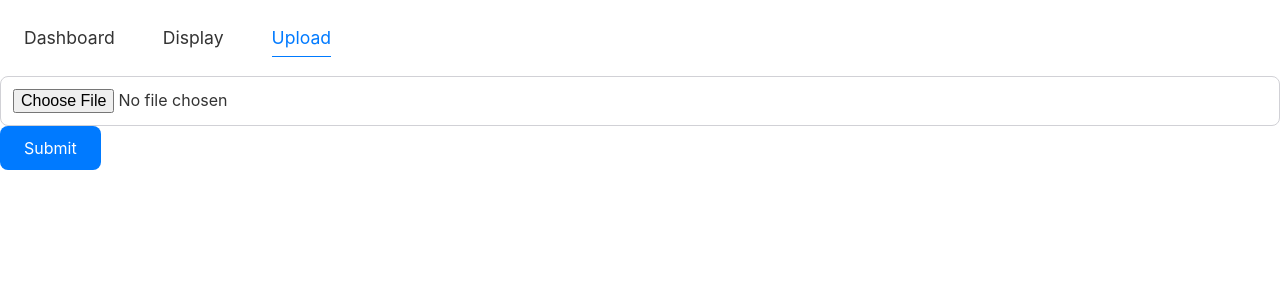
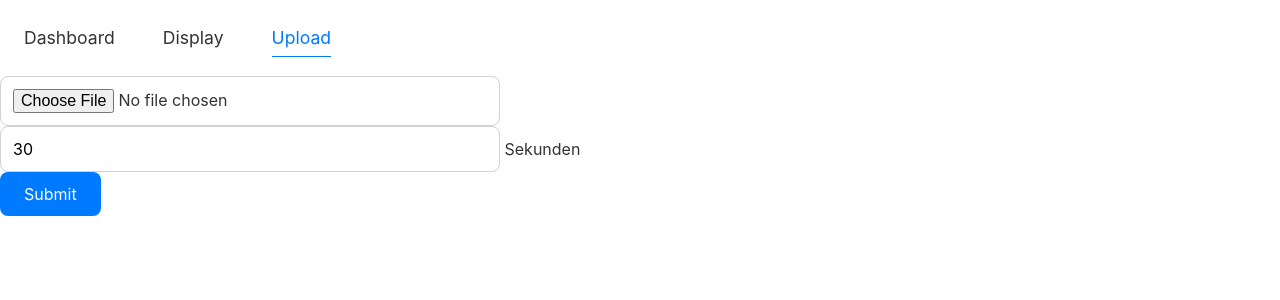
Before and after one commit to SCHschmidle/magicMirror, a Vue app in the folder frontend/magicmirror/: page /upload in a window 1280 px wide. Shown: the top 300 px of the page. Built offline with nearby package versions, Linux system fonts and the light colour scheme.

Commit message:
feat: add duration field to file upload and update active status handling

```diff
--- a/frontend/magicmirror/src/assets/main.css
+++ b/frontend/magicmirror/src/assets/main.css
@@ -42,7 +42,7 @@ input, textarea {
   border-radius: 8px;
   padding: 0.75rem;
   font-size: 1rem;
-  width: 100%;
+  width: 500px;
 }
 
 input:focus, textarea:focus {
--- a/frontend/magicmirror/src/views/DashboardView.vue
+++ b/frontend/magicmirror/src/views/DashboardView.vue
@@ -6,19 +6,18 @@ onMounted(async() => {
     console.log('HomeView mounted')
     const response = await fetch('http://localhost:8000/filedata')
     fileData.value = await response.json()
-    console.log(fileData.value)
 })
 
-async function changedActive (key){
+async function changedParam(){
+
     const response = await fetch('http://localhost:8000/activeupdate', {
         method: "POST",
         headers: {
             "Content-Type": "application/json"
         },
-        body: JSON.stringify({ "key": key })
+        body: JSON.stringify(fileData.value)
     })
     const data = await response.json()
-    console.log(data)
 }
 
 </script>
@@ -31,6 +30,7 @@ async function changedActive (key){
                 <th>index</th>
                 <th>FileName</th>
                 <th>Volume</th>
+                <th>Duration</th>
                 <th>active</th>
             </tr>
         </thead>
@@ -39,9 +39,12 @@ async function changedActive (key){
                 <td>{{ file.id }}</td>
                 <td>{{ file.name }}</td>
                 <td>{{ file.size }}</td>
-                <td><input type="checkbox" :checked="file.active" @change="changedActive(fileData.indexOf(file))"></td>            </tr>
+                <td><input type="number"v-model="file.duration"></td>
+                <td><input type="checkbox" v-model="file.active"></td>
+            </tr>
         </tbody>
     </table>
+    <button @click="changedParam()">Save</button>
 </div>
 </template>
 <style scoped>
--- a/frontend/magicmirror/src/views/UploadView.vue
+++ b/frontend/magicmirror/src/views/UploadView.vue
@@ -1,10 +1,15 @@
 <template>
 <input type="file" @change="onChange" />
+<br>
+<input type="number" name="duration" id="duration" v-model="duration"> Sekunden
+<br>
 <button type="submit" @click="onSubmit">Submit</button>
 </template>
 
 <script setup>
+import { ref } from 'vue'
 let selectedFile = null
+const duration = ref(30)
 
 const onChange = (e) => {
   selectedFile = e.target.files?.[0]
@@ -20,6 +25,7 @@ const onSubmit = async () => {
   console.log('uploading')
   const form = new FormData()
   form.append("file", selectedFile)
+  form.append("duration", duration.value)
 
   const res = await fetch("http://localhost:8000/upload/single", {
     method: "POST",
@@ -34,6 +40,7 @@ const onSubmit = async () => {
 
   const data = await res.json()
   console.log("Upload erfolgreich:", data)
-  selectedFile = null // Datei-Auswahl zurücksetzen
+  selectedFile = null
+  duration.value = 30
 }
 </script>
```
Also changed, not shown: 1 other file (tests, documents, lock files or other folders).
